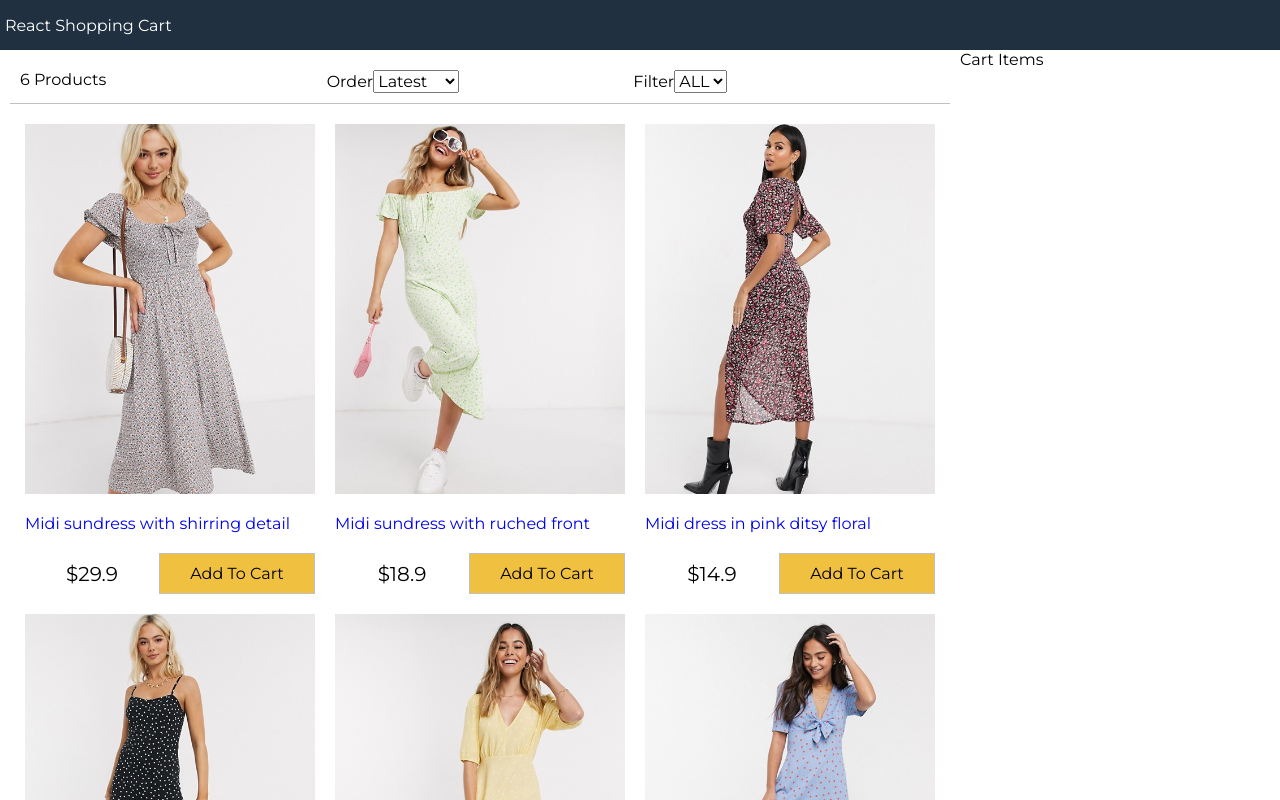
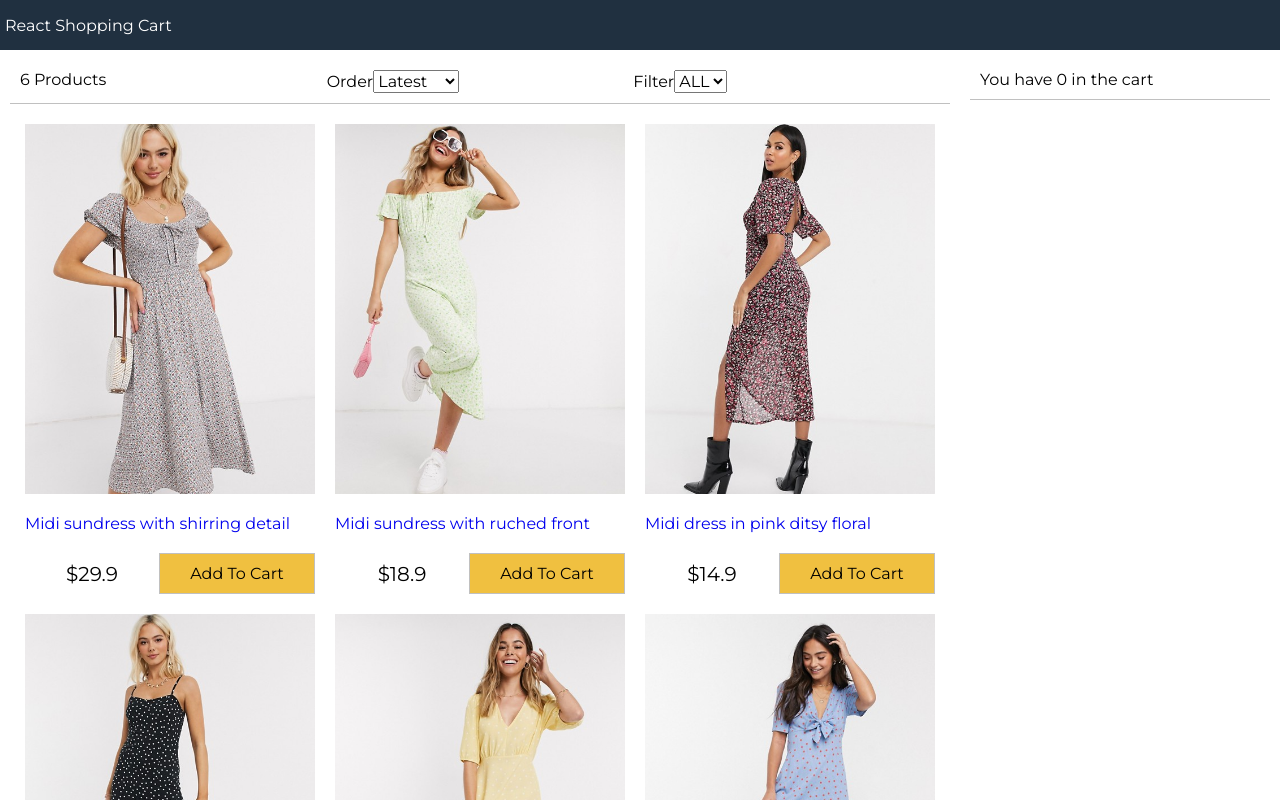
Before and after one commit to vakasgnabi/react-shopping-cart, a React (Create React App) app: page / in a window 1280 px wide. Shown: the top 800 px of the page. Built offline with nearby package versions, Linux system fonts and the light colour scheme.

Commit message:
Add files via upload

```diff
--- a/src/App.js
+++ b/src/App.js
@@ -1,5 +1,6 @@
 // feature 1
 import React from "react";
+import Cart from "./components/Cart";
 import Filter from "./components/Filter";
 import Products from "./components/Products";
 import data from "./data.json";
@@ -8,10 +9,41 @@ class App extends React.Component {
     super(props);
     this.state = {
       products: data.products,
+      cartItems: localStorage.getItem("cartItems")
+        ? JSON.parse(localStorage.getItem("cartItems"))
+        : [],
       size: "",
       sort: "",
     };
   }
+  createOrder = (order) => {
+    alert("Need to save order for " + order.name);
+  };
+  removeFromCart = (product) => {
+    const cartItems = this.state.cartItems.slice();
+    this.setState({
+      cartItems: cartItems.filter((x) => x._id !== product._id),
+    });
+    localStorage.setItem(
+      "cartItems",
+      JSON.stringify(cartItems.filter((x) => x._id !== product._id))
+    );
+  };
+  addToCart = (product) => {
+    const cartItems = this.state.cartItems.slice();
+    let alreadyInCart = false;
+    cartItems.forEach((item) => {
+      if (item._id === product._id) {
+        item.count++;
+        alreadyInCart = true;
+      }
+    });
+    if (!alreadyInCart) {
+      cartItems.push({ ...product, count: 1 });
+    }
+    this.setState({ cartItems });
+    localStorage.setItem("cartItems", JSON.stringify(cartItems));
+  };
   sortProducts = (event) => {
     //impl
     const sort = event.target.value;
@@ -70,9 +102,18 @@ class App extends React.Component {
                 filterProducts={this.filterProducts}
                 sortProducts={this.sortProducts}
               />
-              <Products products={this.state.products} />
+              <Products
+                products={this.state.products}
+                addToCart={this.addToCart}
+              />
             </div>
-            <div className="sidebar">Cart Items</div>
+            <div className="sidebar">
+              <Cart
+                cartItems={this.state.cartItems}
+                removeFromCart={this.removeFromCart}
+                createOrder={this.createOrder}
+              />
+            </div>
           </div>
         </main>
         <footer>All rights are reserved</footer>
```
Also changed, not shown: src/index.js (line endings or trailing spaces).
